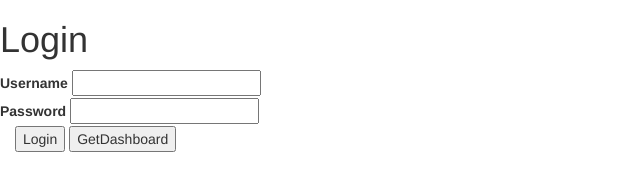
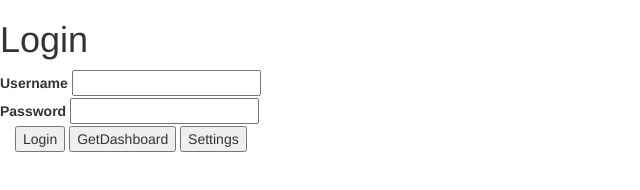
Before and after one commit to GRahul108/NodeJS-JWT-Authentication-Test, a website: page index.html in a window 1280 px wide. Shown: the whole page, without its empty margins (0-640 px from the left). Drawn offline with nearby package versions, Linux system fonts and the light colour scheme.

Commit message:
Added Settings,Links,Routing

```diff
--- a/index.html
+++ b/index.html
@@ -26,6 +26,7 @@
       <div>
         <button onclick="login()">Login</button>
         <button onclick="getDashboard()">GetDashboard</button>
+        <button onclick="settings()">Settings</button>
       </div>
     </main>
   </div>
```
